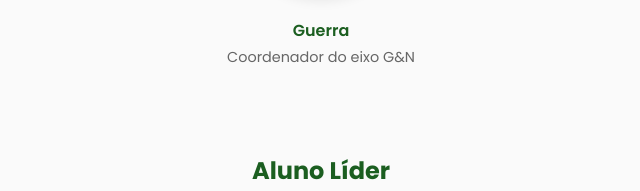
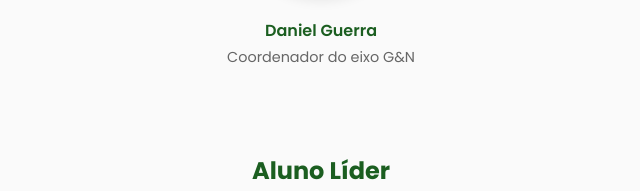
Before and after one commit to GlobalFocusAfs/GlobalFocusAfs-Socio_ambiental, a plain HTML site: page index.html in a window 1280 px wide. Shown: the part 6066-6257 px from the top of the page, 319-959 px from the left. Drawn offline with Linux system fonts and the light colour scheme.

Commit message:
Update index.html

```diff
--- a/index.html
+++ b/index.html
@@ -1069,7 +1069,7 @@
                             <img src="Imagens/Guerra.jpeg" alt="Guerra">
                         </div>
                         <div class="member-info">
-                            <h4 class="member-name">Guerra</h4>
+                            <h4 class="member-name">Daniel Guerra</h4>
                             <p class="member-role">Coordenador do eixo G&N</p>
                         </div>
                     </div>
```
